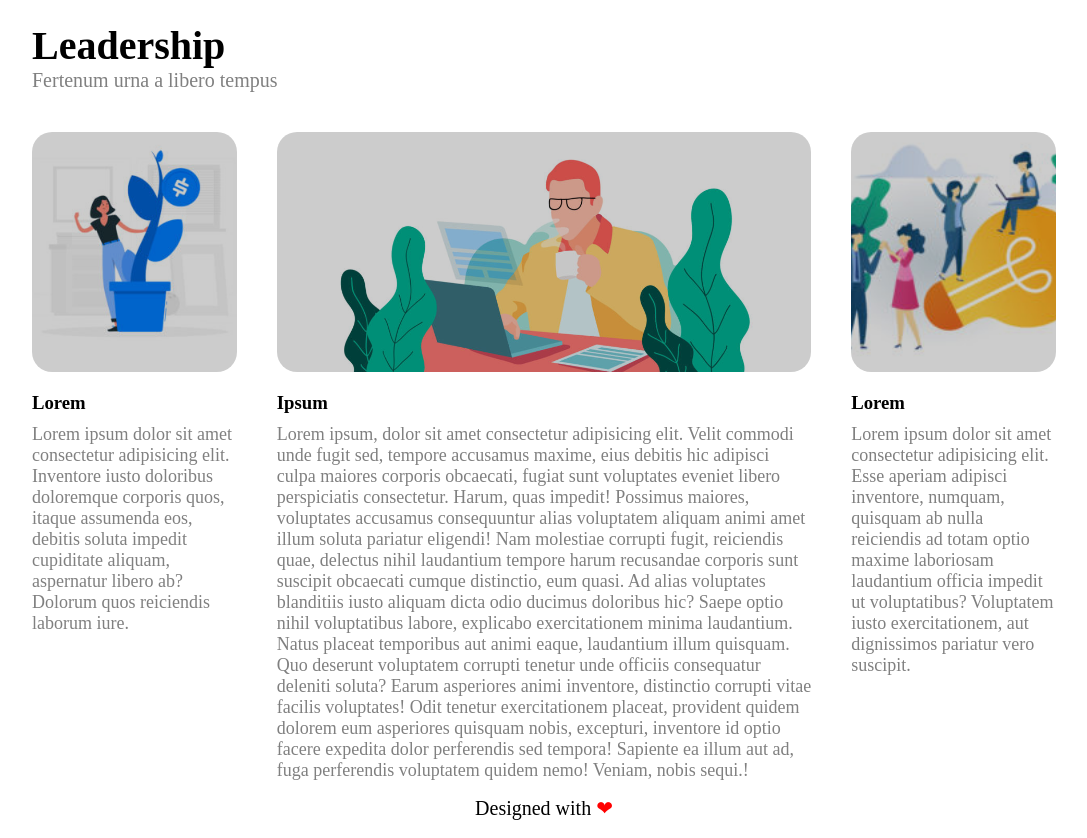
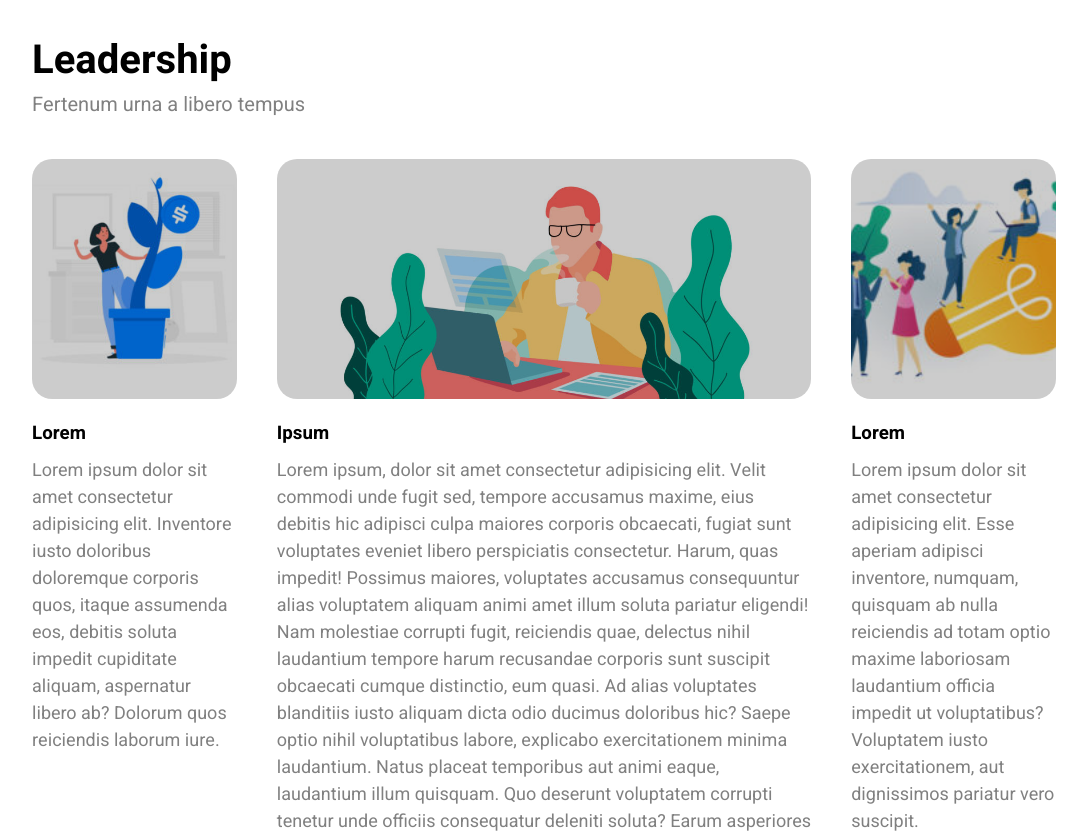
Before and after one commit to AndreaZanfretta/htmlcss-wp, a plain HTML site: page index.html in a window 1280 px wide. Shown: the part 780-1618 px from the top of the page, without its empty margins (96-1183 px from the left). Drawn offline with Linux system fonts and the light colour scheme.

Commit message:
esercizio finito

```diff
--- a/css/style.css
+++ b/css/style.css
@@ -1,3 +1,4 @@
+/* Generali */
 *{
     margin: 0;
     box-sizing: border-box;
@@ -5,6 +6,10 @@
 
 .debug{
     border: 1px solid black;
+}
+
+.gray{
+    color: gray;
 }
 
 .clearfix::after{
@@ -15,13 +20,17 @@
 
 body{
     width: 80%;
-
     margin: 10px auto;
+    font-family: 'Heebo', sans-serif;
 }
 
-.overlay{
-    width: 100%;
-    height: 100%;
+.overlay::before{
+    position: absolute;
+    content: "";
+    top: 0;
+    right: 0;
+    bottom: 0;
+    left: 0;
     border-radius: 20px;
     background-color: rgba(0, 0, 0,  0.2);
 }
@@ -29,7 +38,6 @@ body{
 /* header */
 
 .top-container{
-    width: 100%;
     margin-bottom: 35px;
 }
 
@@ -38,7 +46,6 @@ body{
     margin-left: 20px;
     padding-right: 30px;
     border-right: 1px solid #d7d7d7;
-    object-fit: contain;
 }
 
 ul{
@@ -52,17 +59,17 @@ nav ul li{
     text-transform: uppercase;
     margin-top: 30px;
     margin-left: 10px;
-    text-align: center;
+}
+
+li a{
+    font-size: medium;
+    color: grey;
+    text-decoration: none;
 }
 
 li a:hover{
     background-color: rgba(196, 196, 196, 0.38);
     background-size: cover;
-}
-
-li a{
-    font-size: medium;
-    color: grey;
 }
 
 .box-image{
@@ -71,9 +78,14 @@ li a{
     height: 600px;
     margin-bottom: 35px;
     border-radius: 20px;
-    background-image: url(../img/banner.jpg);
-    background-size: cover;
-    background-position: center;
+}
+
+.box-image img{
+    width: 100%;
+    height: 100%;
+    object-fit: cover;
+    object-position: center;
+    overflow: hidden;
 }
 
 .box-image .texts{
@@ -85,19 +97,16 @@ li a{
 }
 
 .texts h2{
-    font-size: 30px;
+    font-size: 26px;
 }
 
 .texts p{
-    font-size: 20px;
+    font-size: 18px;
 }
-
-
 
 /* main */
 
 main{
-    width: 100%;
     margin-bottom: 15px;
 
 }
@@ -107,14 +116,11 @@ main{
 }
 
 .float-text{
-    color: gray;
     margin-top: 10px;
     font-size: 18px;
 }
 
 .main-header{
-    width: 100%;
-    height: 10%;
     margin-bottom: 40px;
 }
 
@@ -127,27 +133,11 @@ main{
     color: gray;
 }
 
-.left-col{
+.col{
     width: 20%;
     height: 80%;
     float: left;
     margin-bottom: 20px;
-}
-
-.banner-left{
-    width: 100%;
-    height: 240px;
-    background-image: url(../img/img-1.jpg);
-    background-size: cover;
-    background-position: center;
-}
-
-.banner-right{
-    width: 100%;
-    height: 240px;
-    background-image: url(../img/img-3.jpg);
-    background-size: cover;
-    background-position: center;
 }
 
 .middle-col{
@@ -157,27 +147,43 @@ main{
     margin: 0px 40px;
 }
 
-.banner-middle{
-    width: 100%;
+.banner-left{
+    position: relative;
     height: 240px;
-    background-image: url(../img/banner-2.jpg);
-    background-size: cover;
-    background-position: center;
 }
 
-.right-col{
-    width: 20%;
-    height: 80%;
-    float: right;
+.banner-left img{
+    width: 100%;
+    height: 100%;
+    object-fit: cover;
+    object-position: center;
+}
+
+.banner-middle{
+    position: relative;
+    height: 240px;
+}
+
+.banner-middle img{
+    width: 100%;
+    height: 100%;
+    object-fit: cover;
+    object-position: center;
+}
+
+.banner-right{
+    position: relative;
+    height: 240px;
+}
+
+.banner-right img{
+    width: 100%;
+    height: 100%;
+    object-fit: cover;
+    object-position: center;
 }
 
 /* footer */
-
-.footer-container{
-    width: 100%;
-    height: 50px;
-}
-
 .footer-container p{
     font-size: 20px;
     text-align: center;
--- a/index.html
+++ b/index.html
@@ -4,10 +4,14 @@
     <meta charset="UTF-8">
     <meta http-equiv="X-UA-Compatible" content="IE=edge">
     <meta name="viewport" content="width=device-width, initial-scale=1.0">
+    <link rel="preconnect" href="https://fonts.googleapis.com">
+    <link rel="preconnect" href="https://fonts.gstatic.com" crossorigin>
+    <link href="https://fonts.googleapis.com/css2?family=Heebo:wght@100;200;300;400;500;600;700;800;900&display=swap" rel="stylesheet">
     <link rel="stylesheet" href="css/style.css">
     <title>Struttura WP</title>
 </head>
 <body>
+    <!-- inizio header -->
     <header>
         <div class="top-container ">
             <div class="logo">
@@ -24,46 +28,54 @@
                 </ul>
             </nav>
         </div>
-        <div class="box-image">
-            <div class="overlay">
+        <div class="box-image overlay">
+                <img src="img/banner.jpg" alt="hero banner">
                 <div class="texts">
                     <h2>Lorem ipsum dolor sit amet consectetur adipisicing elit. Voluptatum, similique?</h2>
                     <p>Lorem ipsum dolor sit amet consectetur adipisicing elit. Laboriosam officia recusandae ipsum quo enim corporis maxime. Expedita doloribus nemo provident.</p>
                 </div>
-            </div>
         </div>
     </header>
+    <!-- /fine header -->
+
+    <!-- inizio main -->
     <main class="clearfix">
         <div class="main-header">
             <h1>Leadership</h1>
             <p>Fertenum urna a libero tempus</p>
         </div>
-        <div class="left-col">
-                <div class="banner-left">
-                    <div class="overlay"></div>
+        <!-- colonne float -->
+        <div class="col">
+                <div class="banner-left overlay">
+                    <img src="img/img-1.jpg" alt="left image">
                 </div>
                 <h3 class="float-title">Lorem</h3>
-                <p class="float-text">Lorem ipsum dolor sit amet consectetur adipisicing elit. Inventore iusto doloribus doloremque corporis quos, itaque assumenda eos, debitis soluta impedit cupiditate aliquam, aspernatur libero ab? Dolorum quos reiciendis laborum iure.</p>
+                <p class="float-text gray">Lorem ipsum dolor sit amet consectetur adipisicing elit. Inventore iusto doloribus doloremque corporis quos, itaque assumenda eos, debitis soluta impedit cupiditate aliquam, aspernatur libero ab? Dolorum quos reiciendis laborum iure.</p>
         </div>
         <div class="middle-col">
-            <div class="banner-middle">
-                <div class="overlay"></div>
+            <div class="banner-middle overlay">
+                <img src="img/banner-2.jpg" alt="middle image">
             </div>
             <h3 class="float-title">Ipsum</h3>
-            <p class="float-text">Lorem ipsum, dolor sit amet consectetur adipisicing elit. Velit commodi unde fugit sed, tempore accusamus maxime, eius debitis hic adipisci culpa maiores corporis obcaecati, fugiat sunt voluptates eveniet libero perspiciatis consectetur. Harum, quas impedit! Possimus maiores, voluptates accusamus consequuntur alias voluptatem aliquam animi amet illum soluta pariatur eligendi! Nam molestiae corrupti fugit, reiciendis quae, delectus nihil laudantium tempore harum recusandae corporis sunt suscipit obcaecati cumque distinctio, eum quasi. Ad alias voluptates blanditiis iusto aliquam dicta odio ducimus doloribus hic? Saepe optio nihil voluptatibus labore, explicabo exercitationem minima laudantium. Natus placeat temporibus aut animi eaque, laudantium illum quisquam. Quo deserunt voluptatem corrupti tenetur unde officiis consequatur deleniti soluta? Earum asperiores animi inventore, distinctio corrupti vitae facilis voluptates! Odit tenetur exercitationem placeat, provident quidem dolorem eum asperiores quisquam nobis, excepturi, inventore id optio facere expedita dolor perferendis sed tempora! Sapiente ea illum aut ad, fuga perferendis voluptatem quidem nemo! Veniam, nobis sequi.!</p>
+            <p class="float-text gray">Lorem ipsum, dolor sit amet consectetur adipisicing elit. Velit commodi unde fugit sed, tempore accusamus maxime, eius debitis hic adipisci culpa maiores corporis obcaecati, fugiat sunt voluptates eveniet libero perspiciatis consectetur. Harum, quas impedit! Possimus maiores, voluptates accusamus consequuntur alias voluptatem aliquam animi amet illum soluta pariatur eligendi! Nam molestiae corrupti fugit, reiciendis quae, delectus nihil laudantium tempore harum recusandae corporis sunt suscipit obcaecati cumque distinctio, eum quasi. Ad alias voluptates blanditiis iusto aliquam dicta odio ducimus doloribus hic? Saepe optio nihil voluptatibus labore, explicabo exercitationem minima laudantium. Natus placeat temporibus aut animi eaque, laudantium illum quisquam. Quo deserunt voluptatem corrupti tenetur unde officiis consequatur deleniti soluta? Earum asperiores animi inventore, distinctio corrupti vitae facilis voluptates! Odit tenetur exercitationem placeat, provident quidem dolorem eum asperiores quisquam nobis, excepturi, inventore id optio facere expedita dolor perferendis sed tempora! Sapiente ea illum aut ad, fuga perferendis voluptatem quidem nemo! Veniam, nobis sequi.!</p>
         </div>
-        <div class="right-col">
-            <div class="banner-right">
-                <div class="overlay"></div>
+        <div class="col">
+            <div class="banner-right overlay">
+                <img src="img/img-3.jpg" alt="right image">
             </div>
             <h3 class="float-title">Lorem</h3>
-            <p class="float-text">Lorem ipsum dolor sit amet consectetur adipisicing elit. Esse aperiam adipisci inventore, numquam, quisquam ab nulla reiciendis ad totam optio maxime laboriosam laudantium officia impedit ut voluptatibus? Voluptatem iusto exercitationem, aut dignissimos pariatur vero suscipit.</p>
+            <p class="float-text gray">Lorem ipsum dolor sit amet consectetur adipisicing elit. Esse aperiam adipisci inventore, numquam, quisquam ab nulla reiciendis ad totam optio maxime laboriosam laudantium officia impedit ut voluptatibus? Voluptatem iusto exercitationem, aut dignissimos pariatur vero suscipit.</p>
         </div>
+        <!-- /fine colonne float -->
     </main>
+    <!-- /fine main -->
+
+    <!-- inizio footer -->
     <footer>
         <div class="footer-container">
             <p>Designed with </p>
         </div>
     </footer>
+    <!-- /fine footer -->
 </body>
 </html>
```
